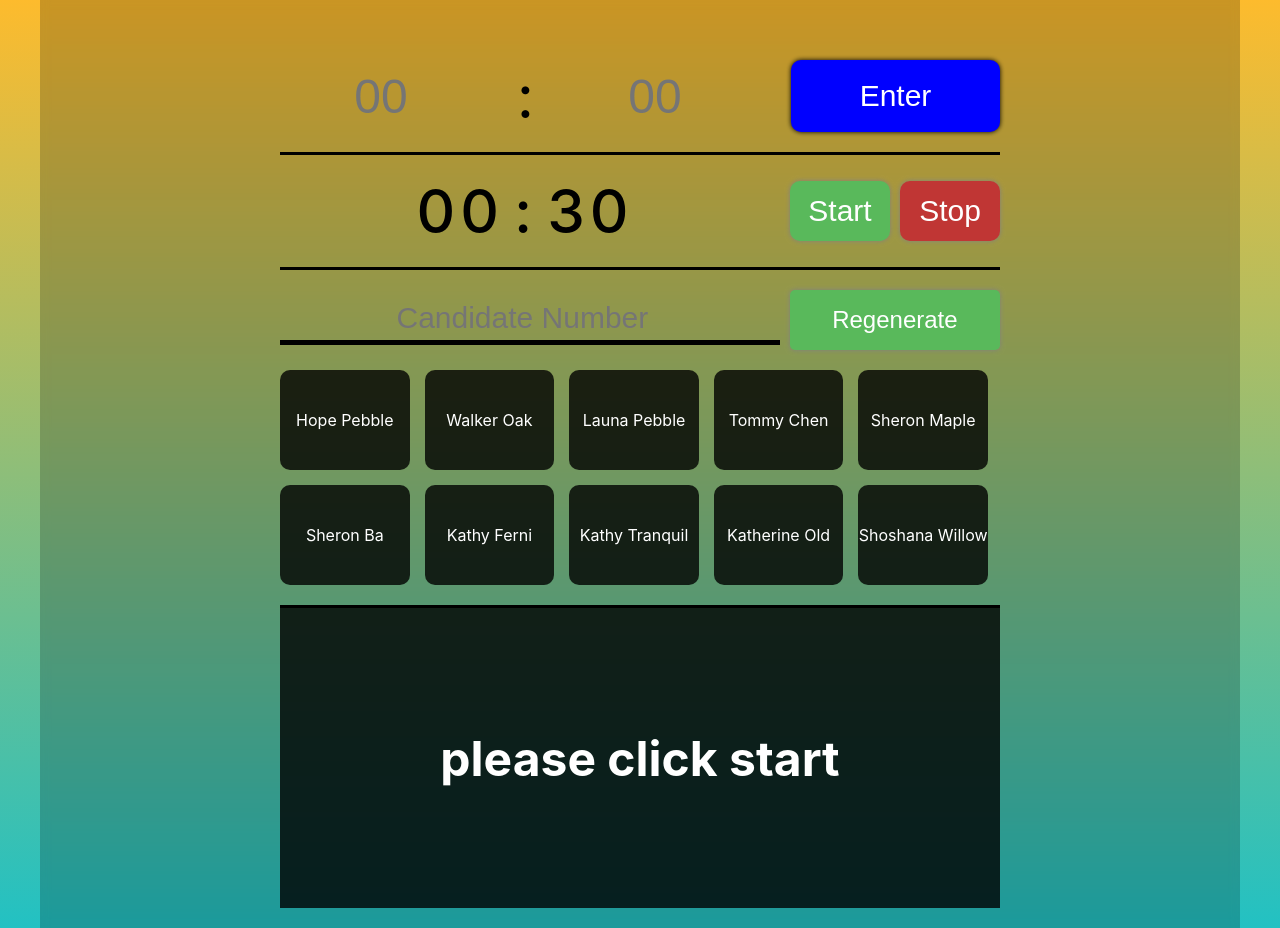
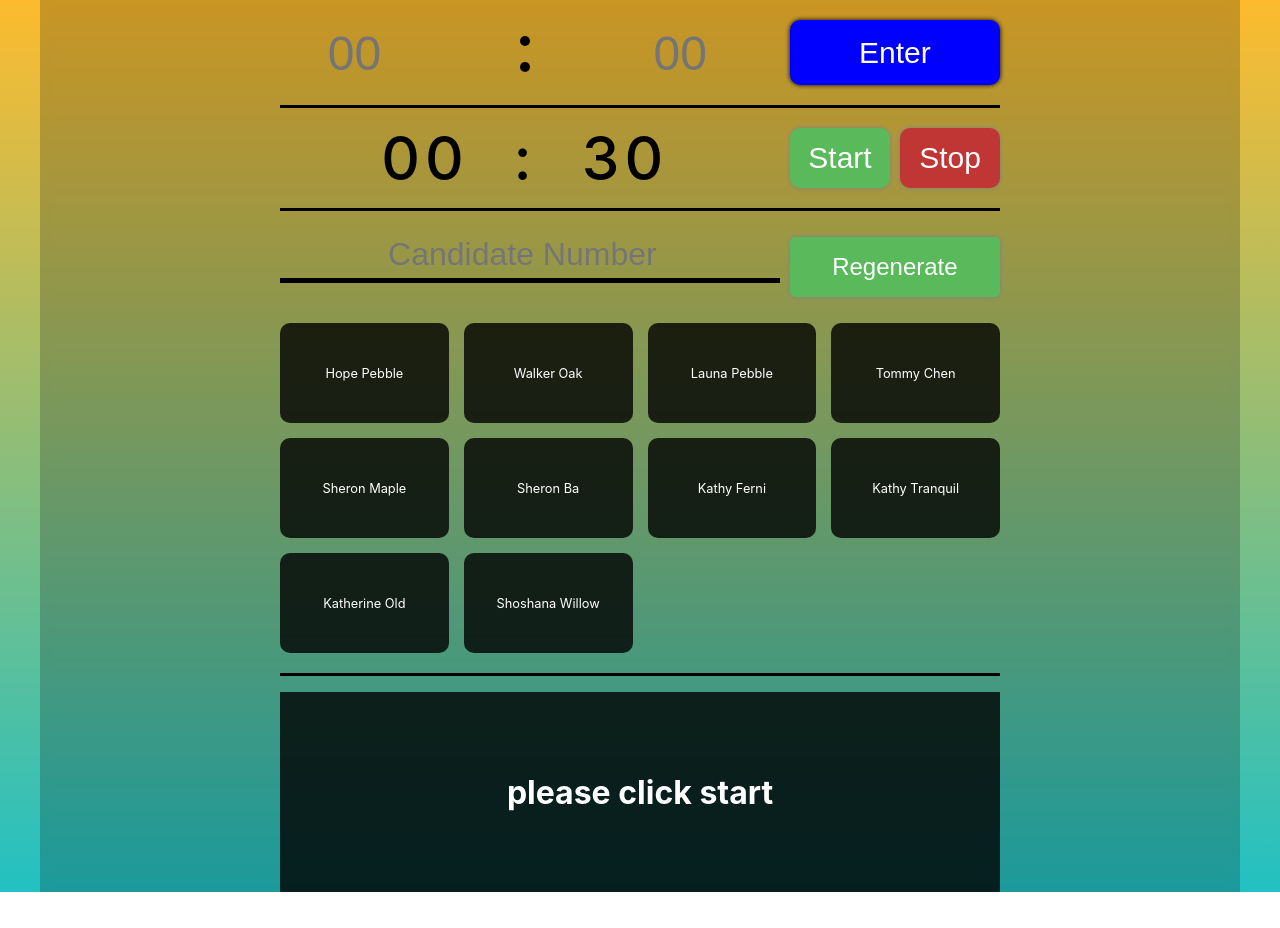
Before and after one commit to ericfei0521/lottery, a React (Create React App) app: page / in a window 1280 px wide. After the commit the page ends 892 px from the top, so only its background shows below. Built offline with nearby package versions, Linux system fonts and the light colour scheme.

Commit message:
update:update style

```diff
--- a/src/App.js
+++ b/src/App.js
@@ -19,7 +19,9 @@ const Template = styled.div`
     align-items: center;
     background-color: rgba(1, 1, 1, 0.2);
     backdrop-filter: blur(5px);
-    padding-bottom: 20px;
+    @media (max-width: 990px) {
+        padding-bottom: 20px;
+    }
 `;
 function App() {
     return (
--- a/src/components/CandidateList.js
+++ b/src/components/CandidateList.js
@@ -9,8 +9,12 @@ const CandidateList = ({ className }) => {
     const dispatch = useDispatch();
     const regenenerateCandidate = () => {
         let regenNum = 9;
-        if (candidateRef?.current?.value) {
+        if (candidateRef?.current?.value && candidateRef?.current?.value > 0 && candidateRef?.current?.value <= 12) {
             regenNum = candidateRef.current.value;
+        } else {
+            alert('Candidate number must between 1 to 12 ');
+            candidateRef.current.value = 0;
+            return;
         }
         dispatch(setCandidate(regenNum));
     };
@@ -52,6 +56,7 @@ export default styled(CandidateList)`
     flex-direction: column;
     height: fit-content;
     border-bottom: 3px solid black;
+    margin-bottom: 1em;
     .setter {
         align-self: center;
         display: flex;
@@ -63,18 +68,16 @@ export default styled(CandidateList)`
 
     .list {
         width: 100%;
-        display: flex;
-        flex-wrap: wrap;
+        display: grid;
         height: fit-content;
-        justify-content: flex-start;
-        align-items: center;
         margin: 0 auto;
         gap: 15px;
-        max-height: 400px;
+        grid-template-columns: repeat(4, 1fr);
         overflow-y: auto;
+        align-self: center;
     }
     .card {
-        width: 18%;
+        width: 100%;
         height: 100px;
         background-color: rgba(1, 1, 1, 0.8);
         color: white;
@@ -83,6 +86,8 @@ export default styled(CandidateList)`
         justify-content: center;
         align-items: center;
         span {
+            font-size: 0.8em;
+            padding: 0 5px;
             text-align: center;
         }
     }
@@ -92,7 +97,7 @@ export default styled(CandidateList)`
         width: 70%;
         min-width: 300px;
         padding: 5px;
-        font-size: 30px;
+        font-size: 2em;
         border-top: none;
         border-left: none;
         border-right: none;
@@ -101,6 +106,7 @@ export default styled(CandidateList)`
         -moz-box-shadow: none;
         box-shadow: none;
         text-align: center;
+        margin-bottom: 20px;
     }
     input:focus {
         outline: none;
@@ -121,25 +127,24 @@ export default styled(CandidateList)`
         transform: scale(0.9);
     }
     @media (max-width: 990px) {
+        width: 70%;
         .setter {
             flex-direction: column;
         }
         .list {
+            grid-template-columns: repeat(3, 1fr);
             gap: 10px;
         }
-        .card {
-            width: 30%;
-        }
+
         button {
             width: 100%;
         }
     }
     @media (max-width: 350px) {
+        width: 80%;
         .list {
-            gap: 5px;
-        }
-        .card {
-            width: 45%;
+            grid-template-columns: repeat(2, 1fr);
+            gap: 3px;
         }
     }
 `;
--- a/src/components/TimmerCountDown.js
+++ b/src/components/TimmerCountDown.js
@@ -52,9 +52,9 @@ const TimmerCountDown = ({ className }) => {
     return (
         <div className={className}>
             <div className="countdown-display">
-                <span>{remainTime.min > 9 ? remainTime.min : `0${remainTime.min}`}</span>
+                <span className="time">{remainTime.min > 9 ? remainTime.min : `0${remainTime.min}`}</span>
                 <span>:</span>
-                <span>{remainTime.sec > 9 ? remainTime.sec : `0${remainTime.sec}`}</span>
+                <span className="time">{remainTime.sec > 9 ? remainTime.sec : `0${remainTime.sec}`}</span>
             </div>
             <div className="buttons">
                 <button
@@ -95,7 +95,14 @@ export default styled(TimmerCountDown)`
         justify-content: center;
         width: 70%;
         gap: 10px;
+        .time {
+            width: 120px;
+        }
         span {
+            width: 60px;
+            height: 60px;
+            text-align: center;
+            line-height: 60px;
             letter-spacing: 5px;
         }
     }
@@ -123,6 +130,8 @@ export default styled(TimmerCountDown)`
     }
     @media (max-width: 990px) {
         flex-direction: column;
+        width: 70%;
+
         .countdown-display {
             width: 100%;
         }
@@ -133,4 +142,7 @@ export default styled(TimmerCountDown)`
             width: 50%;
         }
     }
+    @media (max-width: 350px) {
+        width: 80%;
+    }
 `;
--- a/src/components/TimmerSetter.js
+++ b/src/components/TimmerSetter.js
@@ -8,16 +8,24 @@ const Timmer = ({ className }) => {
     const secRef = useRef(null);
     const dispatch = useDispatch();
     const alertValue = (e) => {
-        if (e.target.value > 999) {
-            e.target.value = 999;
-            alert('max value has to under 999');
+        if (e.target.value > 99) {
+            e.target.value = 99;
+            alert('maximum value is 99');
+        }
+        if (e.target.value < 0) {
+            e.target.value = 0;
+            alert('minimun value is 0');
         }
     };
     const setTime = () => {
         const newMin = minRef.current.value || 0;
         const newSec = secRef.current.value || 0;
-        if (newMin > 999 || newSec > 999) {
-            alert('max min or sec has to under 999');
+        if (newMin < 0 || newSec < 0) {
+            alert('minumum value is 0');
+            return;
+        }
+        if (newMin > 99 || newSec > 99) {
+            alert('maximum value is 99');
             return;
         }
         dispatch(setTimer({ min: newMin, sec: newSec }));
@@ -25,9 +33,15 @@ const Timmer = ({ className }) => {
 
     return (
         <div className={className}>
-            <input type="number" min="0" max="999" placeholder="00" ref={minRef} onChange={alertValue} />
-            <span className="dot">:</span>
-            <input type="number" min="0" max="999" placeholder="00" ref={secRef} onChange={alertValue} />
+            <div className="setter">
+                <input type="number" min="0" max="999" placeholder="00" ref={minRef} onChange={alertValue} />
+                <div className="dot">
+                    <div className="dots"></div>
+                    <div className="dots"></div>
+                </div>
+                <input type="number" min="0" max="999" placeholder="00" ref={secRef} onChange={alertValue} />
+            </div>
+
             <button onClick={setTime}>Enter</button>
         </div>
     );
@@ -40,30 +54,48 @@ export default styled(Timmer)`
     display: flex;
     justify-content: center;
     gap: 20px;
-    margin: 60px auto 20px;
+    margin: 20px auto 20px;
     border-bottom: 3px solid black;
     padding-bottom: 20px;
+    .setter {
+        display: grid;
+        grid-template-columns: repeat(3, 1fr);
+        align-items: center;
+        height: 65px;
+        width: 70%;
+    }
     .dot {
-        font-size: 60px;
+        justify-self: center;
+        width: fit-content;
+        height: 65px;
+        display: flex;
+        flex-direction: column;
+        justify-content: center;
+        align-items: center;
+        gap: 1em;
+    }
+    .dots {
+        width: 10px;
+        height: 10px;
+        background-color: black;
+        border-radius: 50%;
     }
     input {
         background-color: transparent;
-        width: 35%;
-        min-width: 100px;
-        padding: 5px;
+        height: 65px;
         font-size: 3em;
         border: none;
         -webkit-box-shadow: none;
         -moz-box-shadow: none;
         box-shadow: none;
         text-align: center;
+        justify-self: center;
     }
     input:focus {
         outline: none;
     }
     button {
-        width: 35%;
-        min-width: 120px;
+        width: 30%;
         font-size: 30px;
         border-radius: 10px;
         border: none;
@@ -76,9 +108,9 @@ export default styled(Timmer)`
         transform: scale(0.9);
     }
     @media (max-width: 990px) {
-        input {
-            width: 30%;
-            min-width: 60px;
+        width: 70%;
+        .setter {
+            width: 100%;
         }
         button {
             width: 100%;
@@ -86,4 +118,19 @@ export default styled(Timmer)`
         }
         flex-wrap: wrap;
     }
+    @media (max-width: 500px) {
+        input {
+            font-size: 2.5em;
+        }
+    }
+    @media (max-width: 375px) {
+        width: 80%;
+        input {
+            font-size: 2em;
+        }
+        .dots {
+            width: 5px;
+            height: 5px;
+        }
+    }
 `;
--- a/src/components/Winner.js
+++ b/src/components/Winner.js
@@ -6,7 +6,8 @@ const Winner = ({ className }) => {
     const { winner } = useContext(LotteryContext);
     return (
         <div className={className}>
-            <div className="winner-card">{winner ? `Winner is ${winner}` : 'please click start'}</div>
+            {winner && <div>Winner is</div>}
+            <div>{winner ? winner : 'please click start'}</div>
         </div>
     );
 };
@@ -15,14 +16,27 @@ export default styled(Winner)`
     width: 60%;
     max-width: 1200px;
     background-color: rgba(1, 1, 1, 0.8);
-    height: 300px;
+    height: 200px;
     display: flex;
+    flex-direction: column;
     justify-content: center;
     align-items: center;
-    .winner-card {
-        text-align: center;
-        font-size: 3rem;
-        color: white;
-        font-weight: bolder;
+    font-size: 2em;
+    color: white;
+    font-weight: bolder;
+    text-align: center;
+    position: relative;
+    img {
+        position: absolute;
+        right: 25px;
+        top: 25px;
+        width: 20px;
+        display: none;
+    }
+    @media (max-width: 990px) {
+        width: 70%;
+    }
+    @media (max-width: 350px) {
+        width: 80%;
     }
 `;
--- a/src/helper/index.js
+++ b/src/helper/index.js
@@ -66,5 +66,4 @@ const randomNameGenerator = () => {
 export const randomPicker = (count) => {
     return Math.floor(Math.random() * count);
 };
-
 export default randomNameGenerator;
--- a/src/index.css
+++ b/src/index.css
@@ -4,8 +4,6 @@ body {
         'Droid Sans', 'Helvetica Neue', sans-serif;
     -webkit-font-smoothing: antialiased;
     -moz-osx-font-smoothing: grayscale;
-
-    background: rgb(34, 193, 195);
     background: linear-gradient(0deg, rgba(34, 193, 195, 1) 0%, rgba(253, 187, 45, 1) 100%);
 }
 
```
Also changed, not shown: 1 other file (tests, documents, lock files or other folders).
